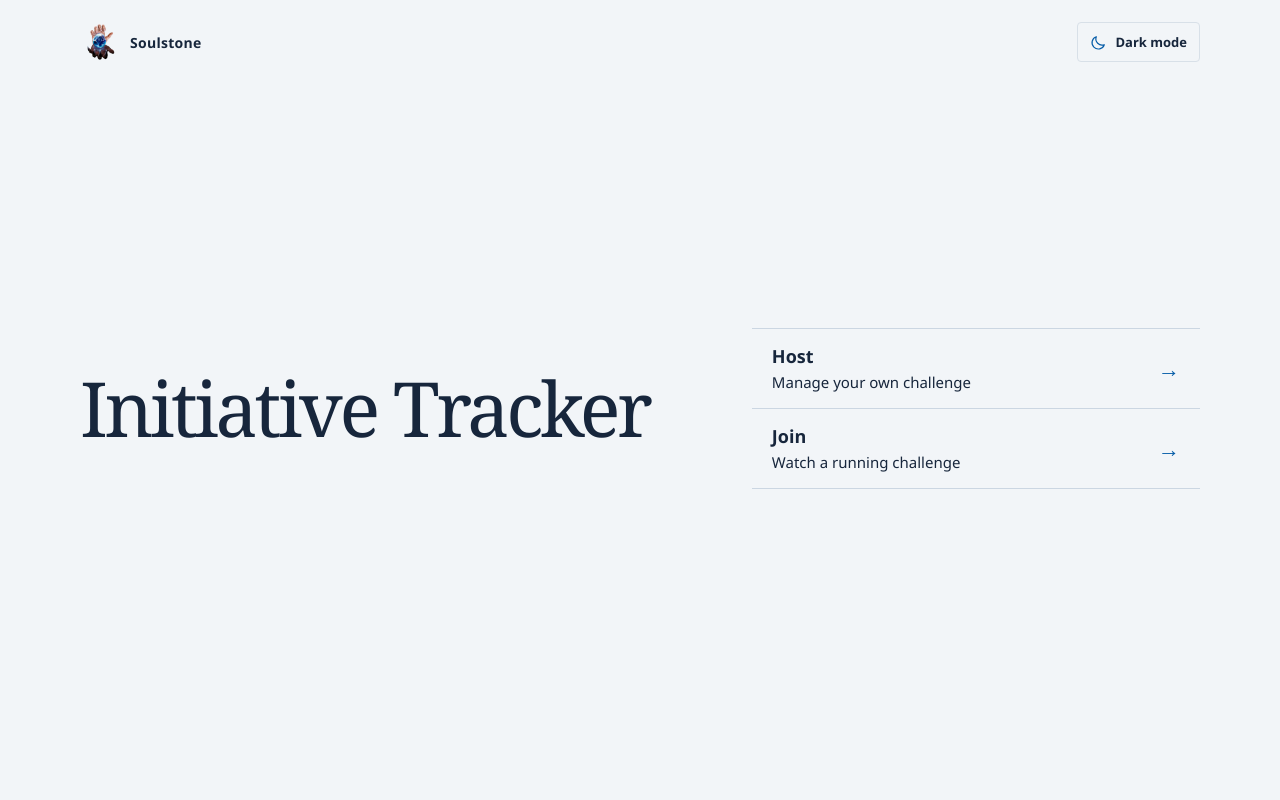
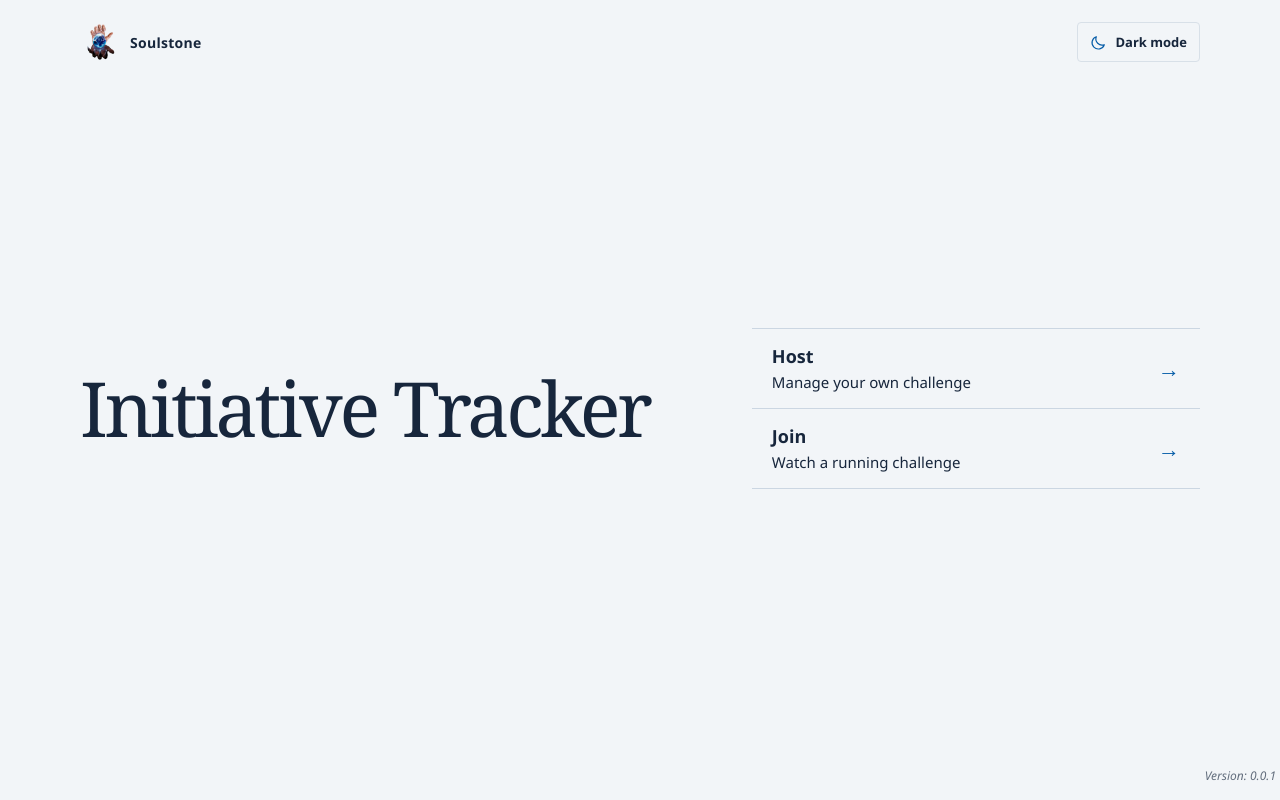
Before and after one commit to jeylark/soulstone-initiative-tracker, a SvelteKit app: page / in a window 1280 px wide. Built offline with nearby package versions, Linux system fonts and the light colour scheme.

Commit message:
Added app version to page footer

```diff
--- a/src/app.d.ts
+++ b/src/app.d.ts
@@ -13,4 +13,6 @@ declare global {
 	}
 }
 
+declare const APP_VERSION: string;
+
 export {};
--- a/src/routes/+layout.svelte
+++ b/src/routes/+layout.svelte
@@ -69,6 +69,10 @@
 	<main>
 		{@render children()}
 	</main>
+
+	<footer>
+		<p class="version">Version: {APP_VERSION}</p>
+	</footer>
 </div>
 
 <style>
@@ -153,6 +157,18 @@
 		padding-top: 8px;
 	}
 
+	footer {
+		margin-top: 8px;
+		padding: 4px;
+	}
+
+	footer .version {
+		text-align: right;
+		font-style: italic;
+        font-size: 0.75rem;
+        opacity: 0.65;
+	}
+
 	@media (min-width: 760px) {
 		.app-shell {
 			--app-header-min-height: 84px;
--- a/vite.config.ts
+++ b/vite.config.ts
@@ -1,6 +1,11 @@
 import { defineConfig } from 'vitest/config';
 import adapter from '@sveltejs/adapter-node';
 import { sveltekit } from '@sveltejs/kit/vite';
+import { readFileSync } from 'node:fs';
+
+const { version } = JSON.parse(
+    readFileSync('./package.json', 'utf-8')
+);
 
 export default defineConfig({
 	plugins: [
@@ -33,5 +38,8 @@ export default defineConfig({
 				}
 			}
 		]
-	}
+	},
+    define: {
+        APP_VERSION: JSON.stringify(version)
+    }
 });
```
